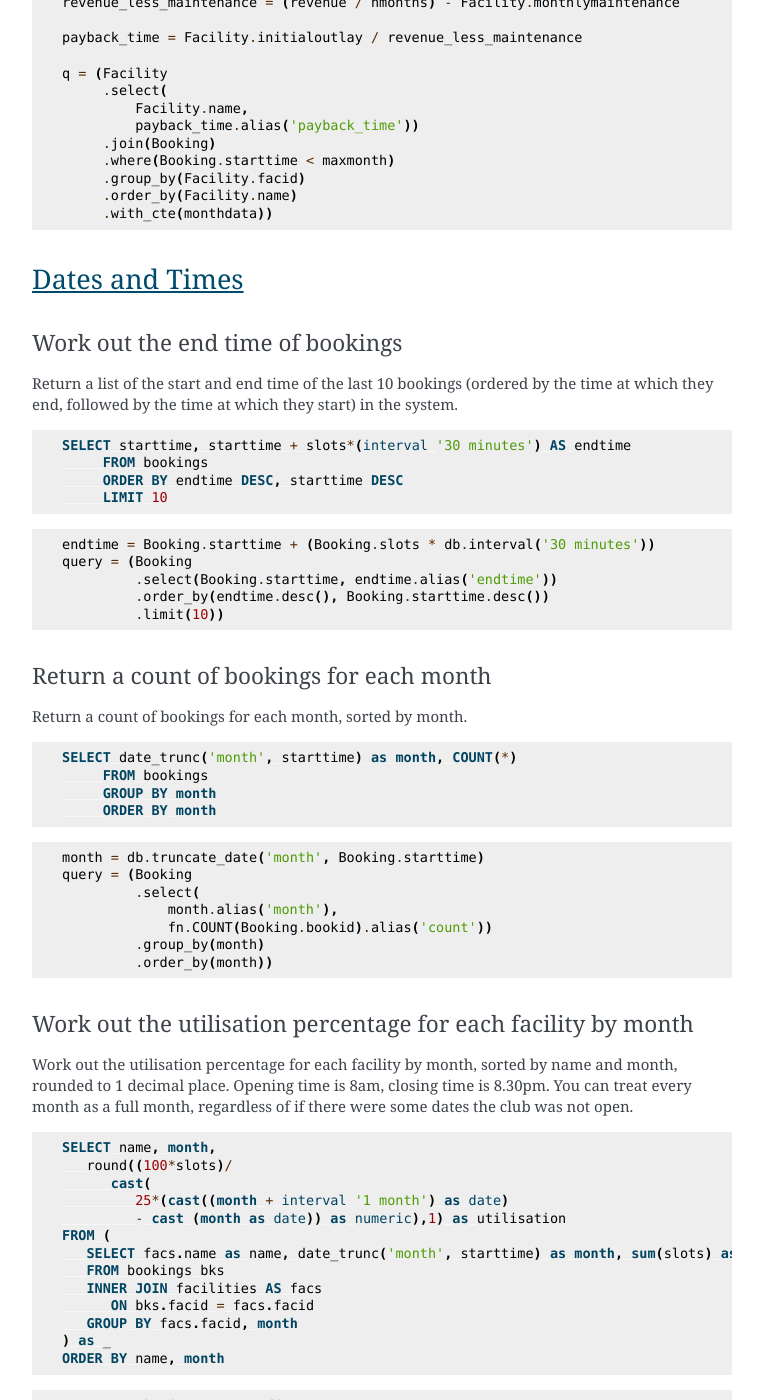
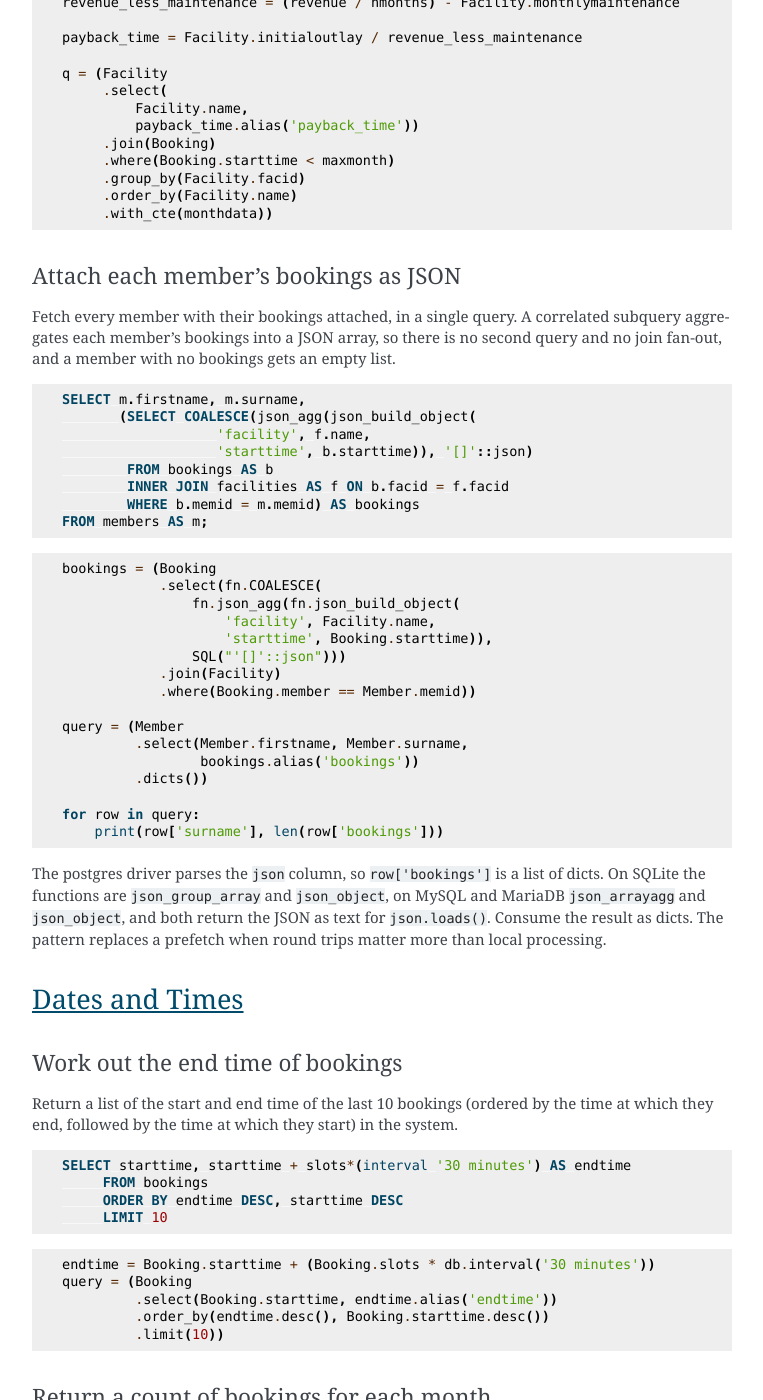
Before and after one commit to Star-DreamDev/myPeers, a Sphinx documentation site: the page built from docs/peers/query_library.rst, in a window 1280 px wide and 1400 px high, scrolled down 23314 px. Shown: the whole window, without its empty margins (378-1141 px from the left). Built offline with Sphinx 7.4.7, drawn with Linux system fonts in a browser that asks for light colours; the version number could not be read and is left out; some of the changed text lies outside the part shown.

Commit message:
Add recipe for aggregating rels as json.

```diff
--- a/docs/peers/query_library.rst
+++ b/docs/peers/query_library.rst
@@ -1451,6 +1451,51 @@ into a CTE to make it a little more clear.
         .order_by(Facility.name)
         .with_cte(monthdata))
 
+Attach each member's bookings as JSON
+^^^^^^^^^^^^^^^^^^^^^^^^^^^^^^^^^^^^^
+
+Fetch every member with their bookings attached, in a single query. A
+correlated subquery aggregates each member's bookings into a JSON array, so
+there is no second query and no join fan-out, and a member with no bookings
+gets an empty list.
+
+.. code-block:: sql
+
+    SELECT m.firstname, m.surname,
+           (SELECT COALESCE(json_agg(json_build_object(
+                       'facility', f.name,
+                       'starttime', b.starttime)), '[]'::json)
+            FROM bookings AS b
+            INNER JOIN facilities AS f ON b.facid = f.facid
+            WHERE b.memid = m.memid) AS bookings
+    FROM members AS m;
+
+.. code-block:: python
+
+    bookings = (Booking
+                .select(fn.COALESCE(
+                    fn.json_agg(fn.json_build_object(
+                        'facility', Facility.name,
+                        'starttime', Booking.starttime)),
+                    SQL("'[]'::json")))
+                .join(Facility)
+                .where(Booking.member == Member.memid))
+
+    query = (Member
+             .select(Member.firstname, Member.surname,
+                     bookings.alias('bookings'))
+             .dicts())
+
+    for row in query:
+        print(row['surname'], len(row['bookings']))
+
+The postgres driver parses the ``json`` column, so ``row['bookings']`` is a
+list of dicts. On SQLite the functions are ``json_group_array`` and
+``json_object``, on MySQL and MariaDB ``json_arrayagg`` and ``json_object``,
+and both return the JSON as text for ``json.loads()``. Consume the result as
+dicts. The pattern replaces a prefetch when round trips matter more than
+local processing.
+
 Dates and Times
 ---------------
 
```
